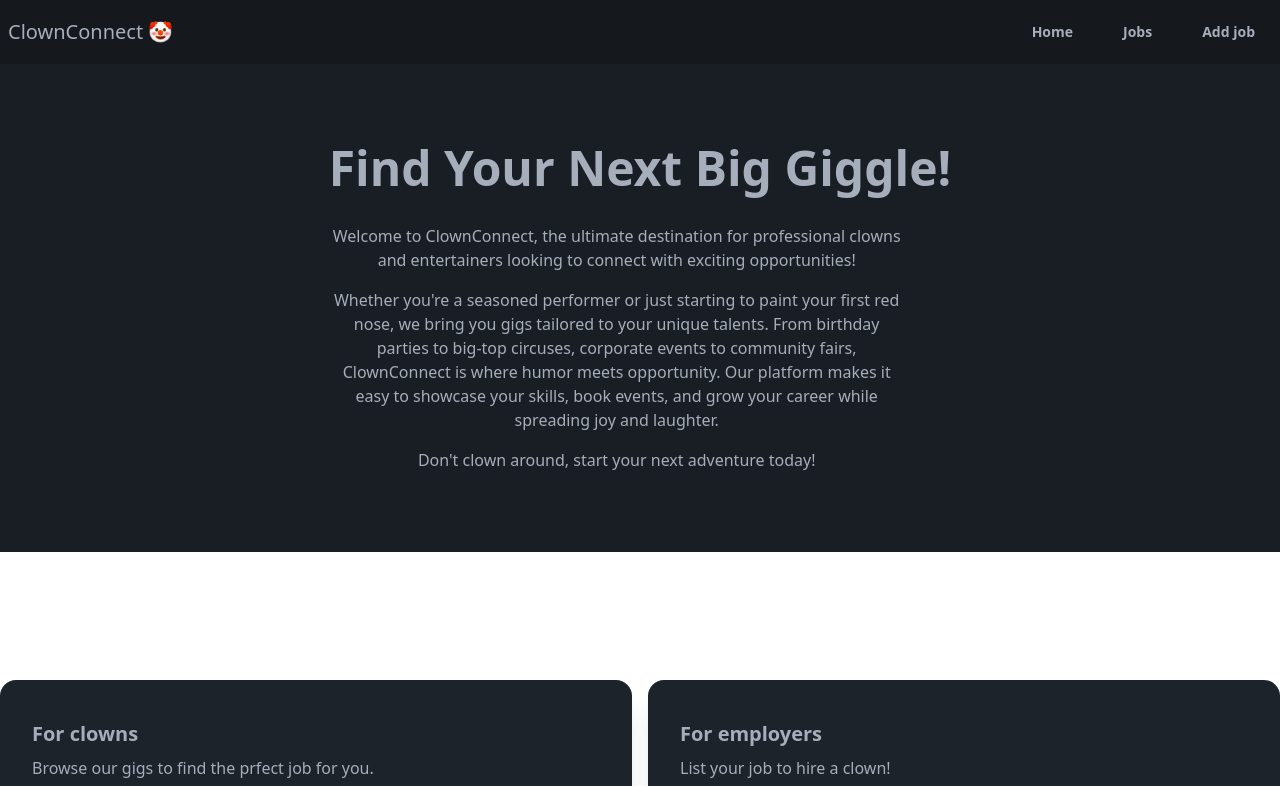
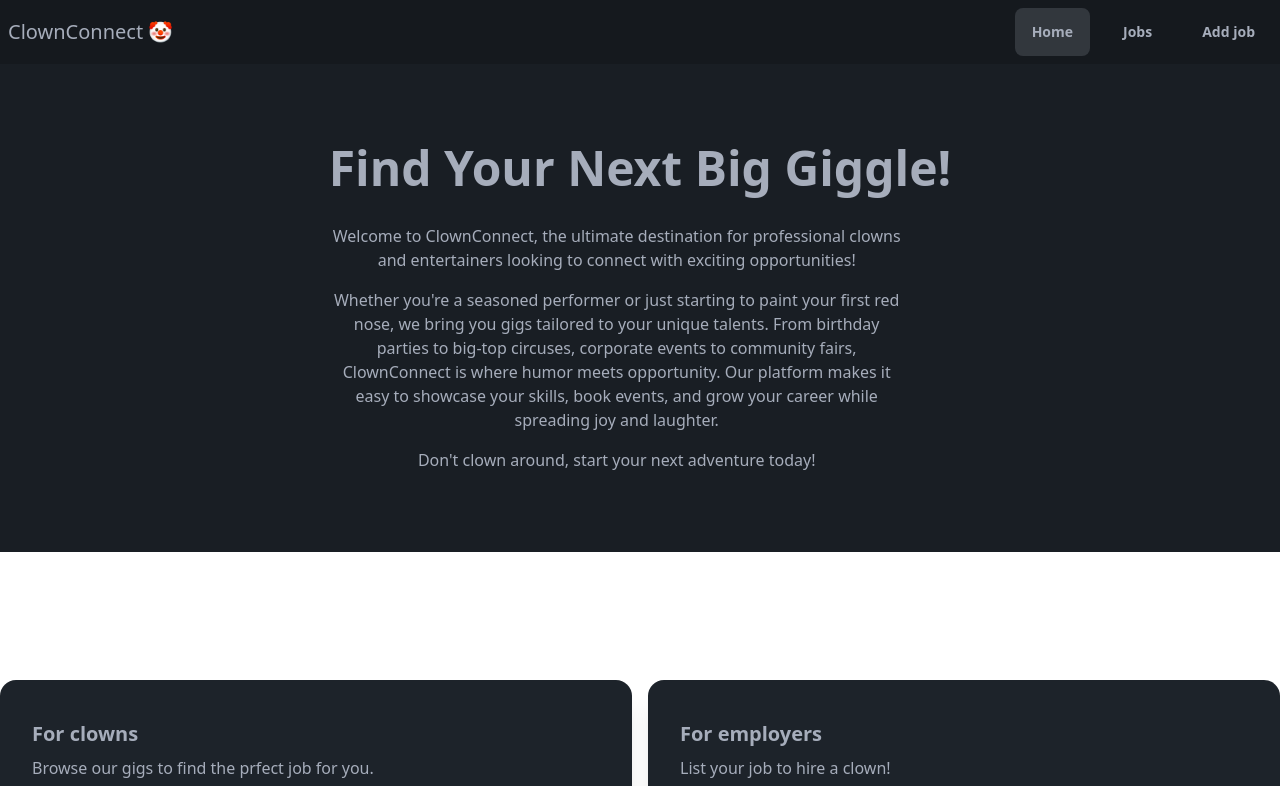
Before and after one commit to danieltalhaug/react-job-board, a React (Vite) app: page / in a window 1280 px wide. Shown: the top 786 px of the page. Built offline with nearby package versions, Linux system fonts and the light colour scheme.

Commit message:
Show active page in the navbar

```diff
--- a/src/components/AppNavbar.jsx
+++ b/src/components/AppNavbar.jsx
@@ -1,7 +1,10 @@
 import Container from './Container';
 import Button from './Button';
+import { useLocation } from "react-router-dom";
 
 const AppNavbar = () => {
+    const { pathname } = useLocation();
+
 	return (
         <header className="navbar bg-base-300">
             <Container el={'nav'}>
@@ -16,11 +19,13 @@ const AppNavbar = () => {
                             text={'Home'}
                             variation="ghost"
                             to="/"
+                            isActive={pathname === '/'}
                         />
                         <Button
                             text={'Jobs'}
                             variation="ghost"
                             to="/jobs"
+                            isActive={pathname === '/jobs'}
                         />
                         <Button
                             text={'Add job'}
```
